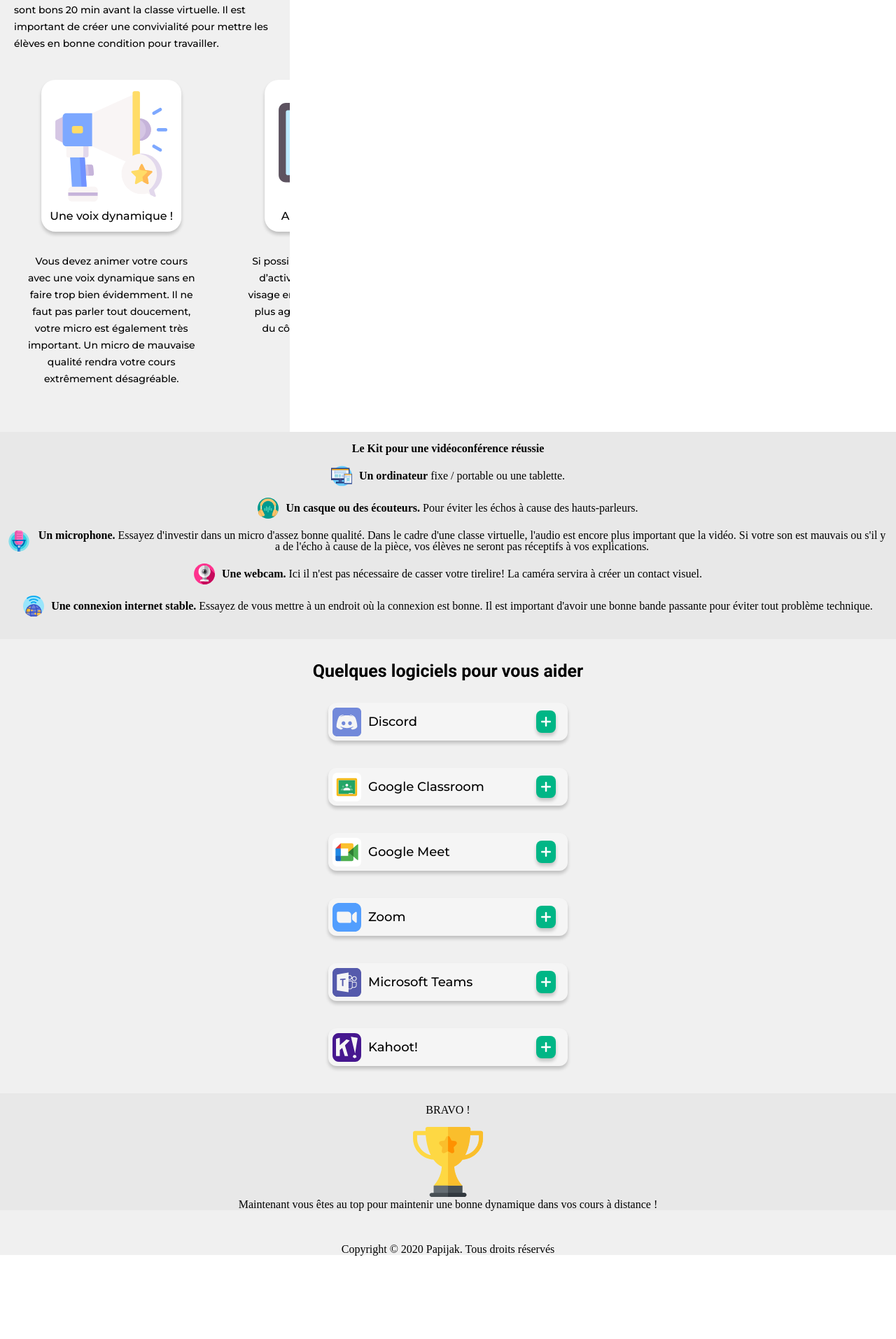
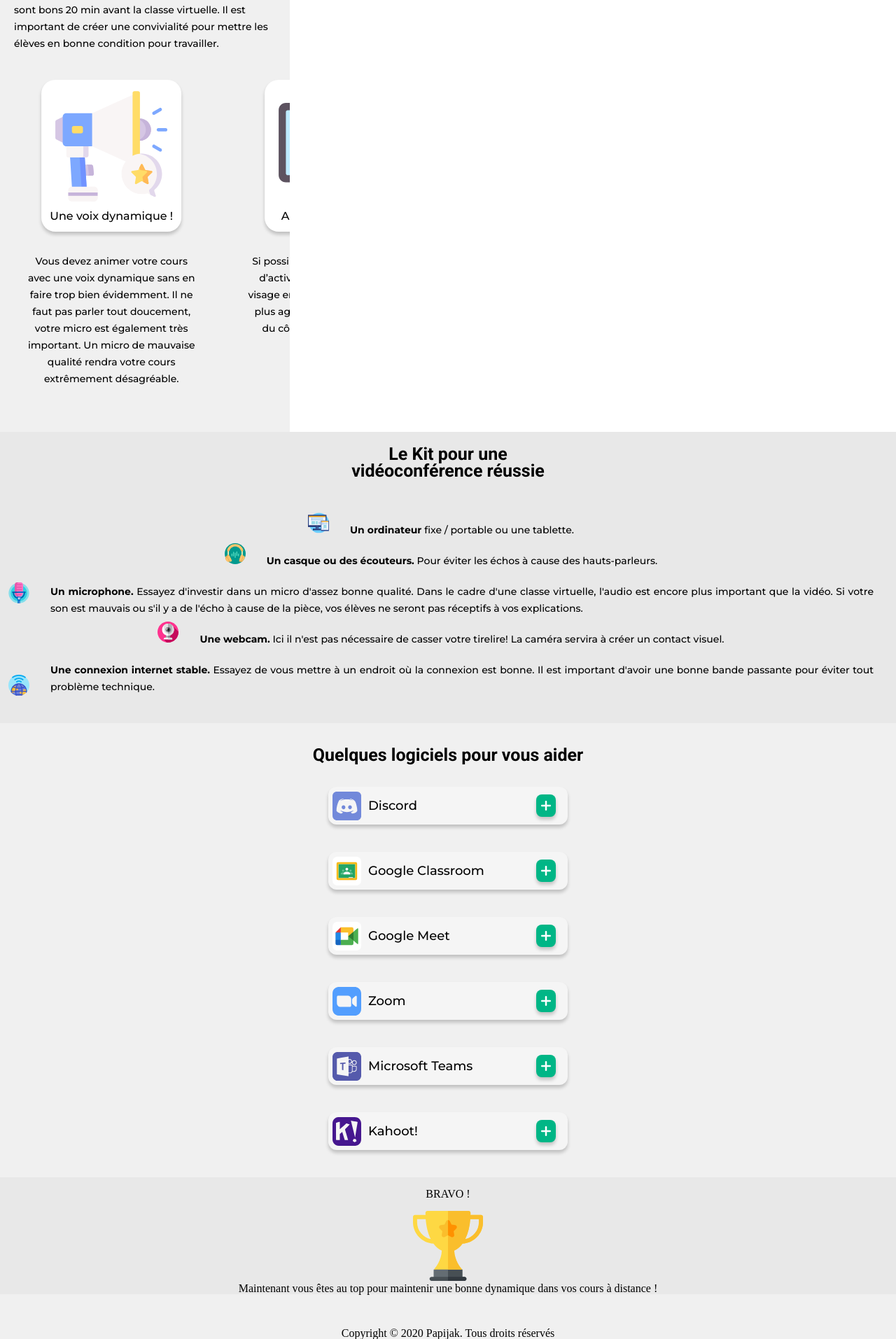
Before and after one commit to YaniMad/appforprofs, a Jekyll site: the page built from index.md, in a window 1280 px wide. Shown: the part 2939-4852 px from the top of the page at 70% size. Built offline with Jekyll 4.4.1, drawn with Linux system fonts in a browser that asks for light colours; before the commit the page ends 4732 px from its top, so only the background shows below that.

Commit message:
visiokit préfini

```diff
--- a/_includes/pages/sections/visiokit.html
+++ b/_includes/pages/sections/visiokit.html
@@ -1,44 +1,41 @@
 <div class="visiofond">
 
-<br/>
-<h2 class="positiontitre"><b>Le Kit pour une vidéoconférence réussie</b></h2>
 
-<br/>
+<h2 class="positiontitre"><b>Le Kit pour une <br/>vidéoconférence réussie</b></h2>
+
+
 
 <section class="mefsection">
     <img class="kiticone" src="assets/Iconographie/kit_visio_reussie/ordi+tablette.svg" alt="icône ordinateur"/>
     <p class="position"><bold>Un ordinateur</bold> fixe / portable ou une tablette.</p>
 </section>
 
-<br/>
+
 
 <section class="mefsection">
     <img  class="kiticone" src="assets/Iconographie/kit_visio_reussie/headphones.svg" alt="icône écouteurs"/>
     <p class="position"><bold>Un casque ou des écouteurs.</bold> Pour éviter les échos à cause des hauts-parleurs.</p>
 </section>
 
-<br/>
+
 
 <section class="mefsection">
     <img class="kiticone" src="assets/Iconographie/kit_visio_reussie/microphone.svg" alt="icône micro"/>
     <p class="position"><bold>Un microphone.</bold> Essayez d'investir dans un micro d'assez bonne qualité. Dans le cadre d'une classe virtuelle, l'audio est encore plus important que la vidéo. Si votre son est mauvais ou s'il y a de l'écho à cause de la pièce, vos élèves ne seront pas réceptifs à vos explications.</p>
 </section>
 
-<br/>
+
 
 <section class="mefsection">
     <img class="kiticone" src="assets/Iconographie/kit_visio_reussie/webcam.svg" alt="icône webcam"/>
     <p class="position"><bold>Une webcam.</bold> Ici il n'est pas nécessaire de casser votre tirelire! La caméra servira à créer un contact visuel.</p>
 </section>
 
-<br/>
 
 <section class="mefsection">
     <img class="kiticone" src="assets/Iconographie/kit_visio_reussie/global_network.svg" alt="icône internet"/>
-    <p class="position"><bold>Une connexion internet stable.</bold> Essayez de vous mettre à un endroit où la connexion est bonne. Il est important d'avoir une bonne bande passante pour éviter tout problème technique.</p>
+    <p class="positionfin"><bold>Une connexion internet stable.</bold> Essayez de vous mettre à un endroit où la connexion est bonne. Il est important d'avoir une bonne bande passante pour éviter tout problème technique.</p>
 </section>
 
-<br/>
-<br/>
 
 </div>
--- a/_sass/layouts/_visiokit.scss
+++ b/_sass/layouts/_visiokit.scss
@@ -11,10 +11,39 @@
 
 .position{
     text-align: center;
+    text-align: justify;
+    font-family: $paragraphe-font;
+    font-size: $paragraphe-size;
+    line-height: 24px;
+    padding-top: 20px;
+    padding-left: 20px;
+    padding-right: 20px;
+
+}
+
+.positionfin {
+    text-align: center;
+    text-align: justify;
+    font-family: $paragraphe-font;
+    font-size: $paragraphe-size;
+    line-height: 24px;
+    padding-top: 20px;
+    padding-left: 20px;
+    padding-right: 20px;
+    padding-bottom: 40px;
+
 }
 
 .positiontitre{
     text-align:center;
+    font-family: $titre-font;
+    font-size: $sous-titre-size;
+    line-height: 24px;
+    padding-top: 20px;
+    padding-left: 20px;
+    padding-right: 20px;
+    padding-bottom: 40px;
+
 }
 
 bold{
```
